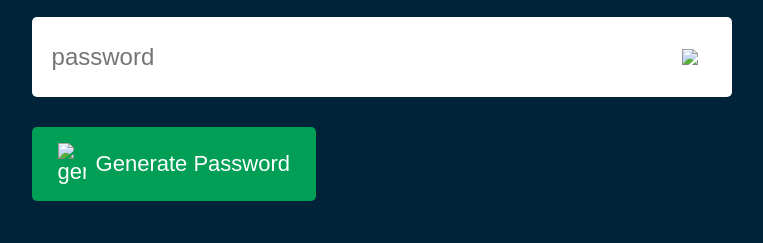
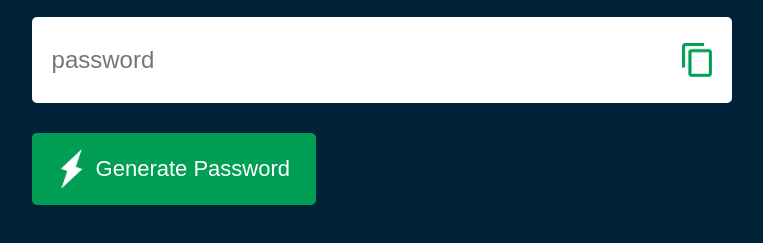
Before and after one commit to Satyam-2701/password, a plain HTML site: page index.html in a window 1280 px wide. Shown: the part 271-514 px from the top of the page, without its empty margins (122-885 px from the left). Drawn offline with Linux system fonts and the light colour scheme; the site is published under a folder, as on GitHub Pages, so addresses that start at the root find nothing.

Commit message:
Update index.html
images error

```diff
--- a/index.html
+++ b/index.html
@@ -22,9 +22,9 @@
     <h1>Generate a <br><span>Random password</span></h1>
     <div class="display">
       <input type="text" id="password" placeholder="password">
-      <img src="/copy.png" onclick="copyPassword()">
+      <img src="copy.png" onclick="copyPassword()">
     </div>
-    <button onclick="createPassword()"><img src="/generate.png" alt="generate.png">Generate Password</button>
+    <button onclick="createPassword()"><img src="generate.png" alt="generate.png">Generate Password</button>
 
 
   </div>
```
